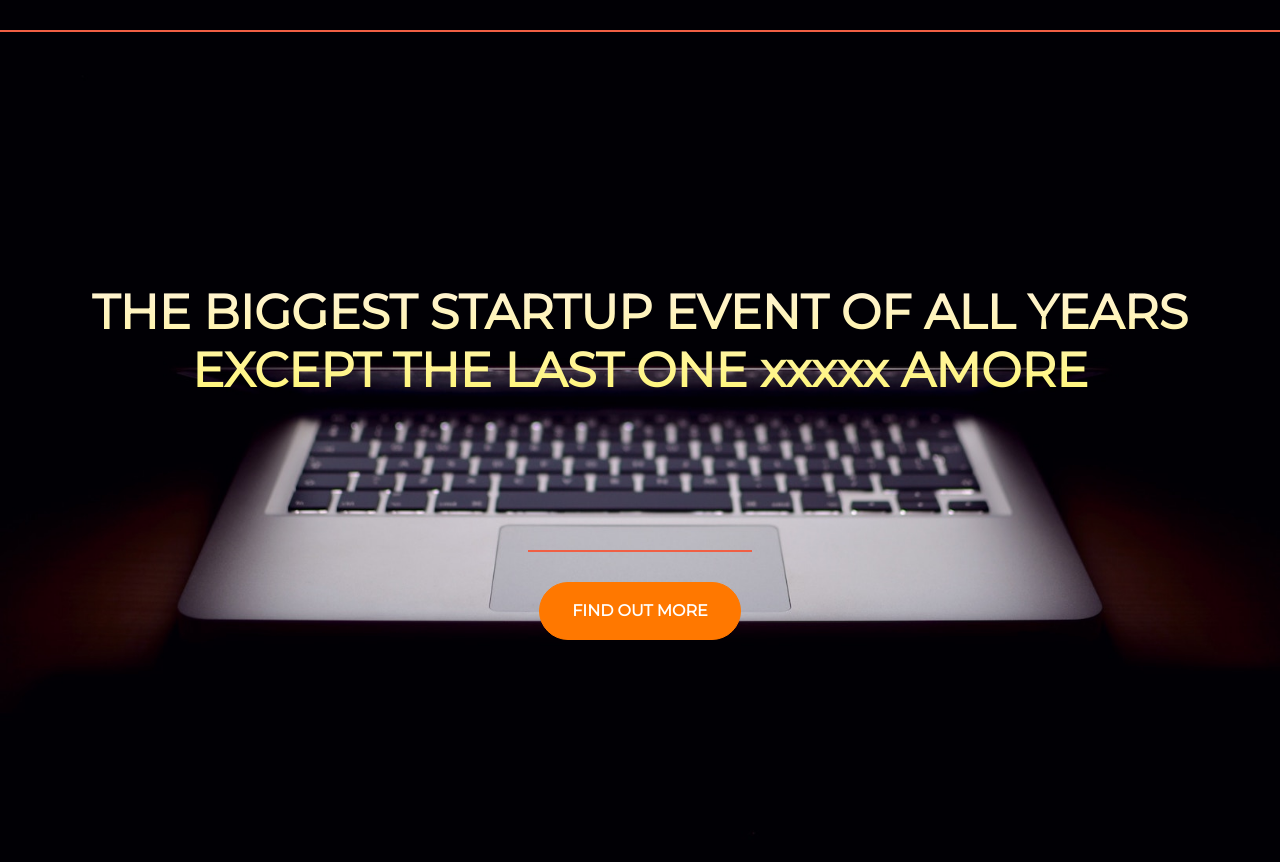
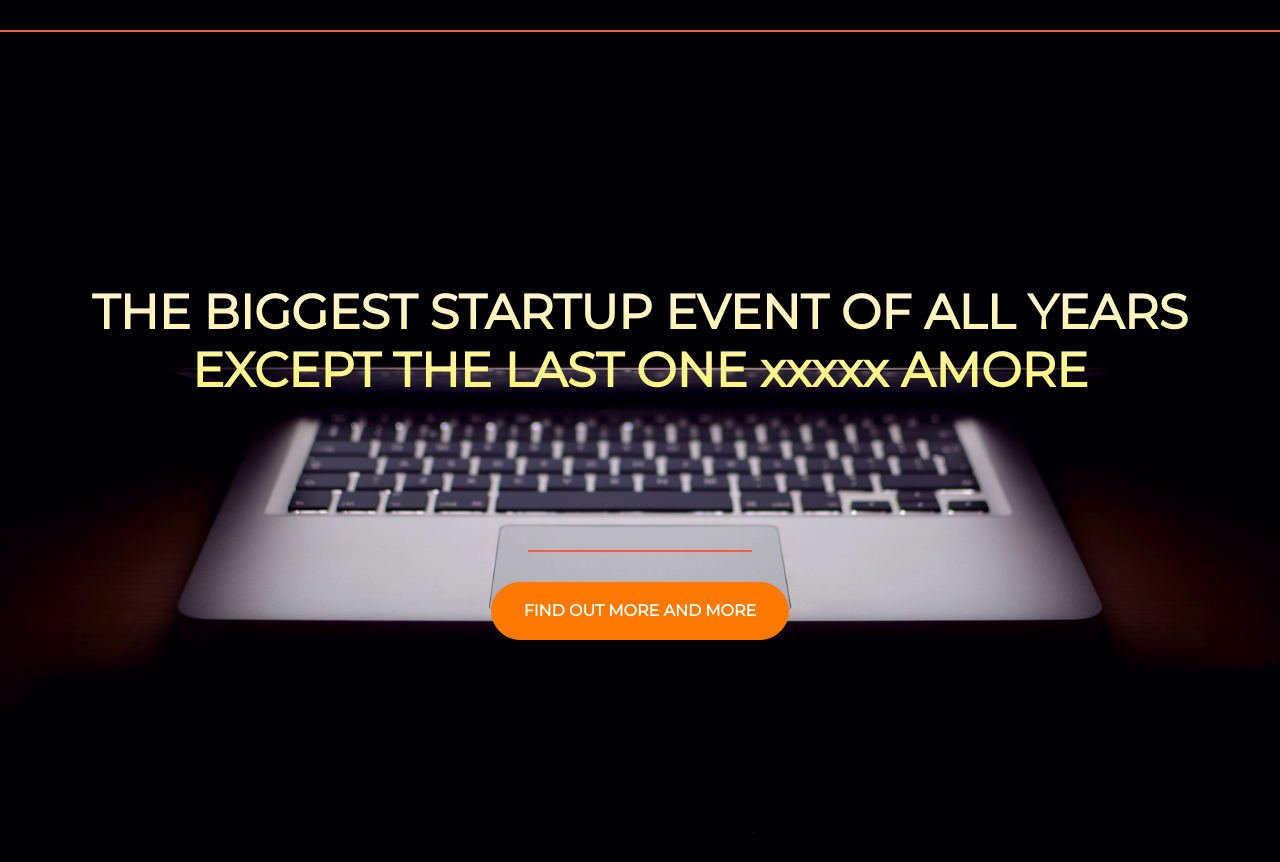
Before and after one commit to pepe870709/test, a plain HTML site: page index.html in a window 1280 px wide. Drawn offline with nearby package versions, Linux system fonts and the light colour scheme.

Commit message:
modify final button

```diff
--- a/index.html
+++ b/index.html
@@ -27,7 +27,7 @@
         <section class="text-center col-12">
           <hr class="hr-sm">
           <a href="https://mailchi.mp/93f1a978a7f9/software-sol">
-            <button type="button" class="btn btn-danger btn btn-primary btn-xl">Find out more</button>
+            <button type="button" class="btn btn-danger btn btn-primary btn-xl">Find out more and more</button>
           </a>
         </section>
       </div>
```
